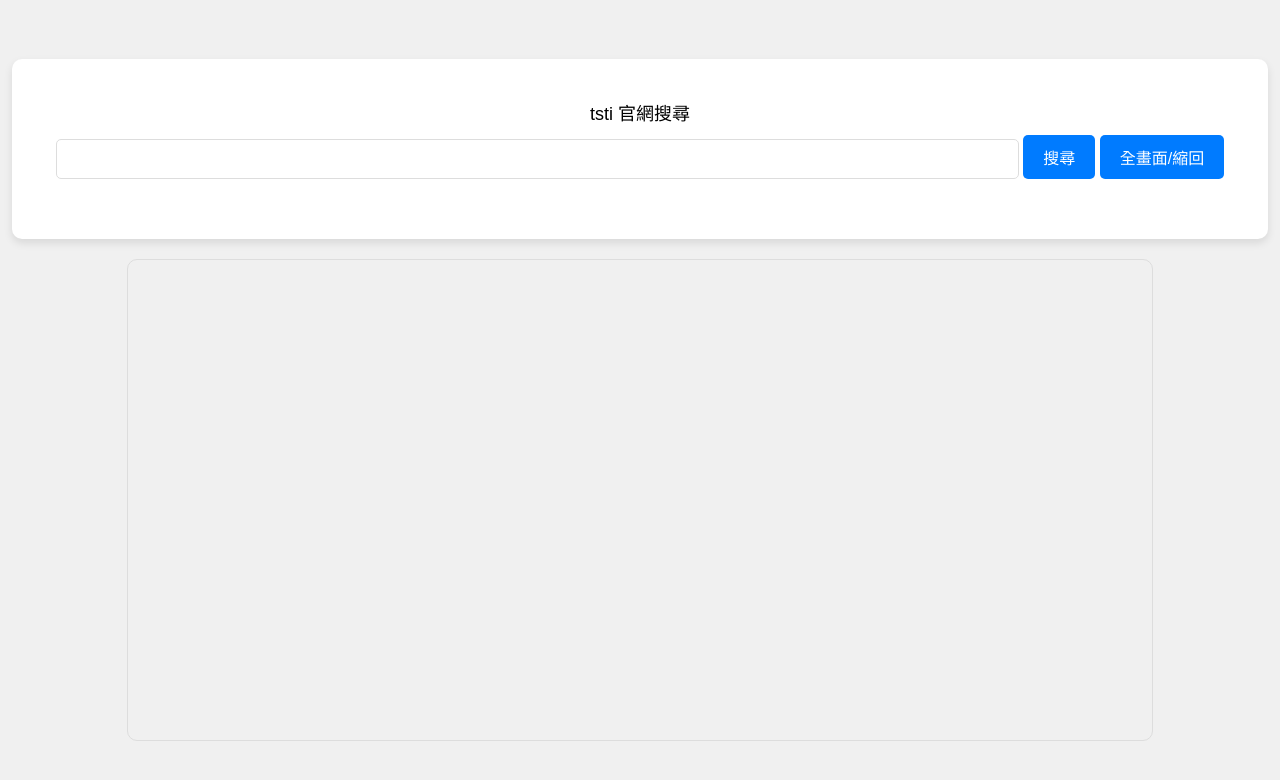
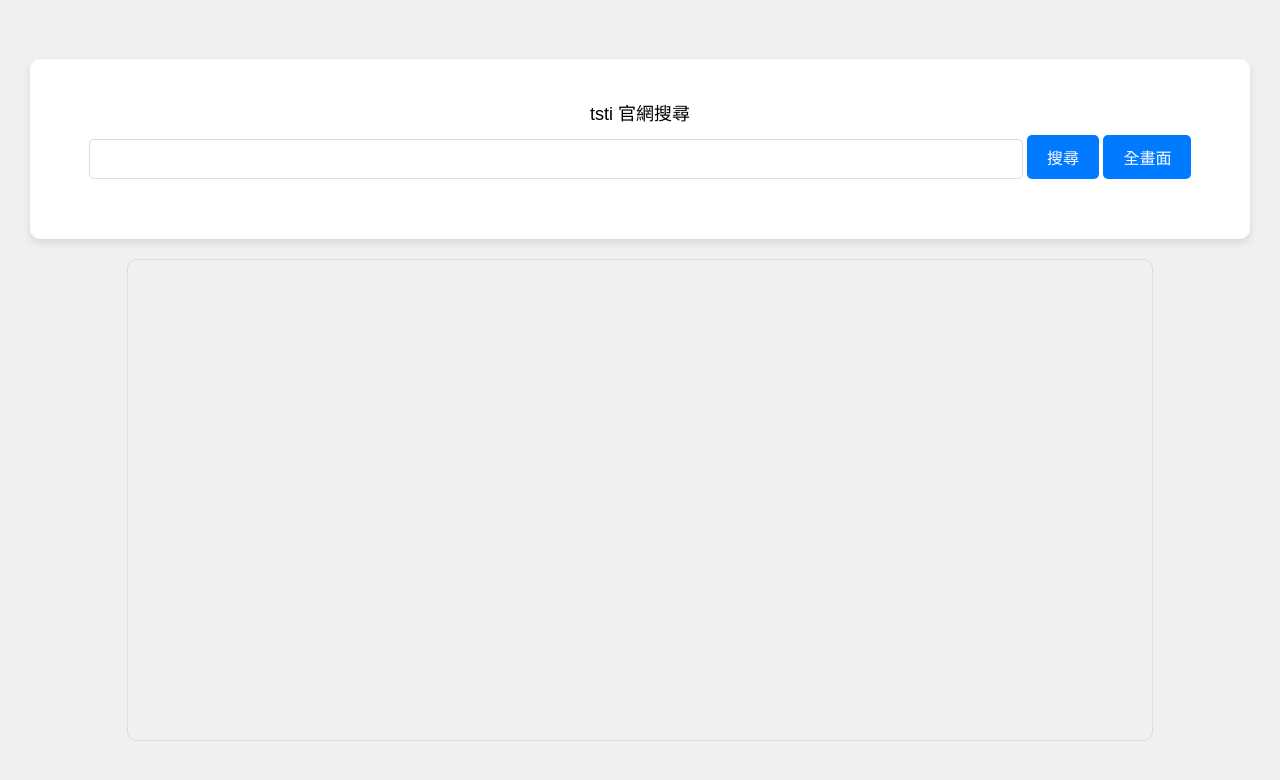
Before and after one commit to wengct/FeloSearchForTSTI, a plain HTML site: page index.html in a window 1280 px wide. Drawn offline with Linux system fonts and the light colour scheme.

Commit message:
Update index.html

```diff
--- a/index.html
+++ b/index.html
@@ -113,7 +113,7 @@
         <label for="queryTextbox">tsti 官網搜尋</label>
         <input type="text" id="queryTextbox" name="queryTextbox" size="100" onkeypress="handleKeyPress(event)">
         <button type="button" onclick="Search()">搜尋</button>
-        <button type="button" onclick="toggleFullScreen()">全畫面/縮回</button>
+        <button type="button" onclick="toggleFullScreen()">全畫面</button>
     </div>
     <iframe id="resultFrame" name="resultFrame"></iframe>
     <button id="floatButton" class="float-button" onclick="toggleFullScreen()">縮回</button>
```
